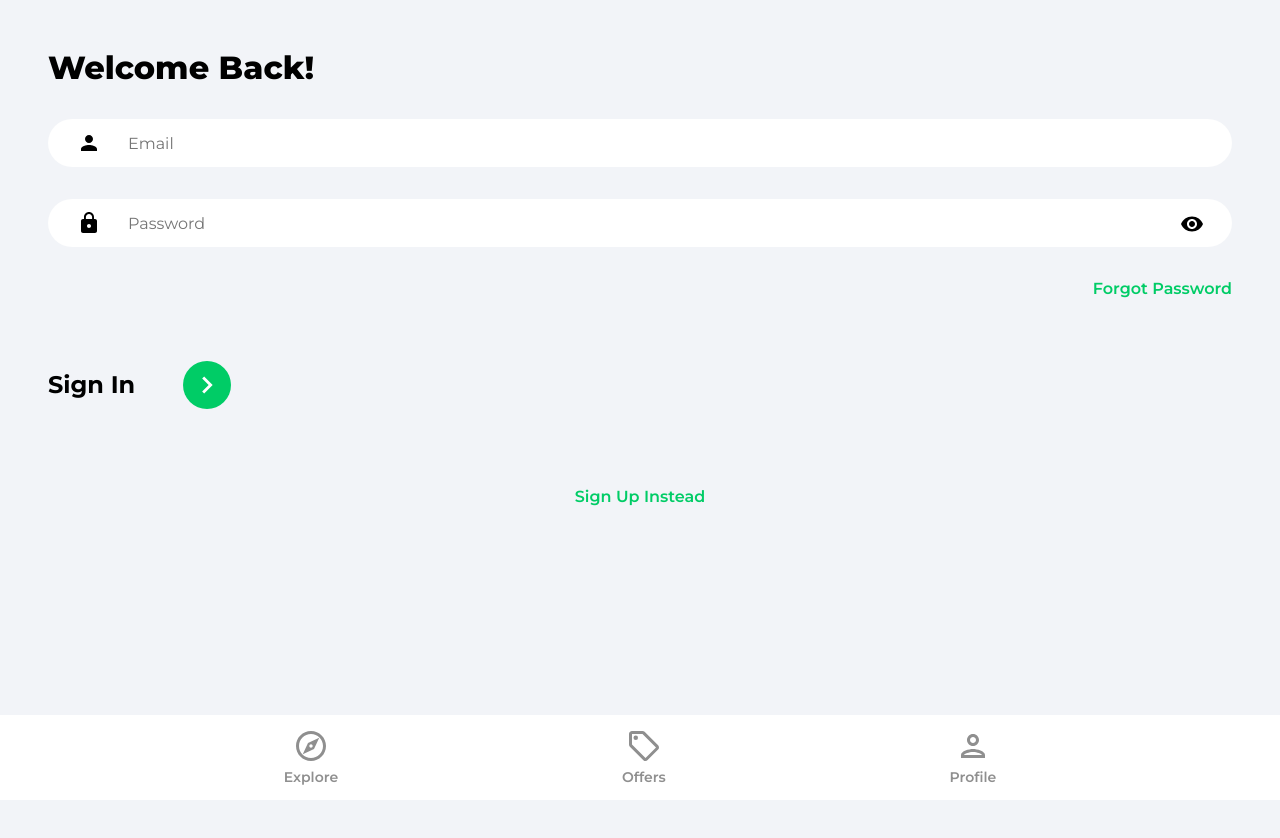
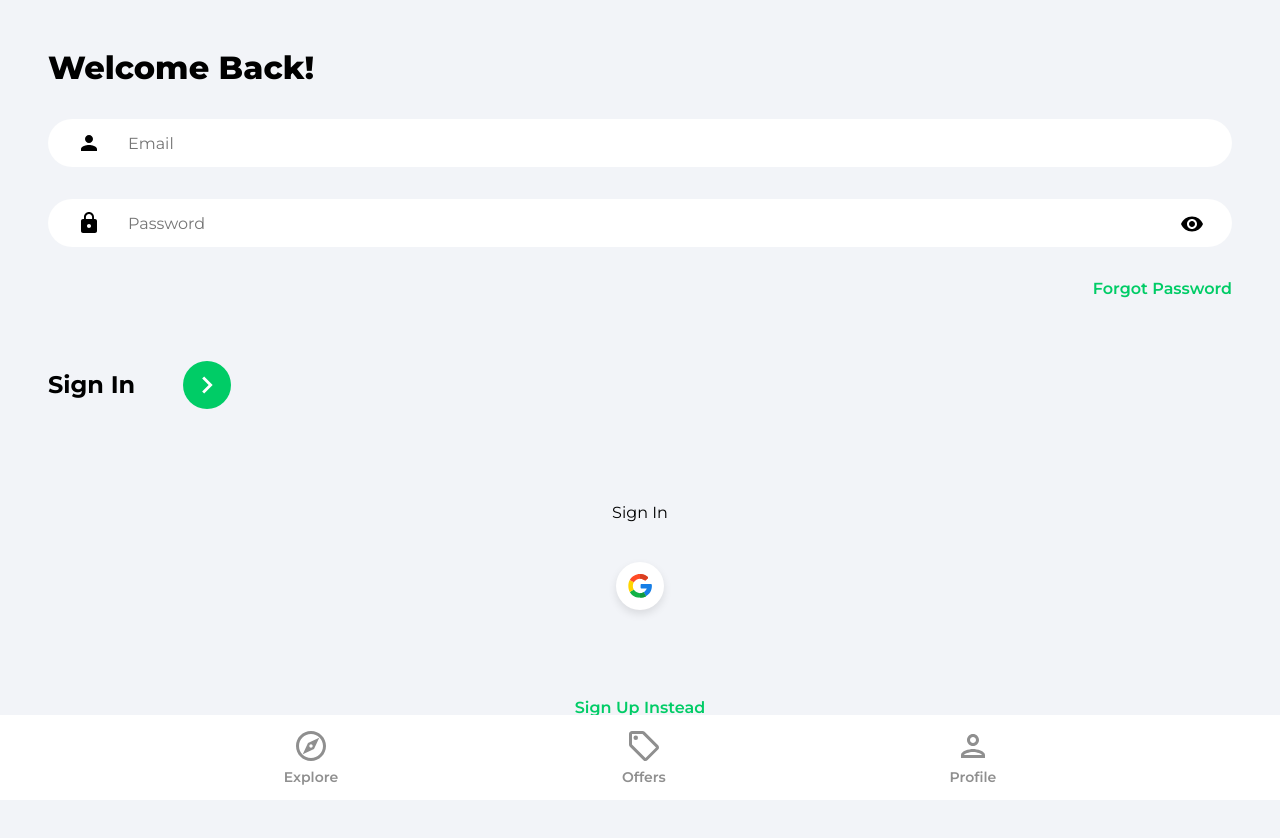
Before and after one commit to adityajinegar/house-marketplace, a React (Create React App) app: page /sign-in in a window 1280 px wide. Shown: the top 838 px of the page. Before the commit the page ends 800 px from the top, so only its background shows below. Built offline with nearby package versions, Linux system fonts and the light colour scheme.

Commit message:
Google OAuth

```diff
--- /dev/null
+++ b/src/components/OAuth.jsx
@@ -0,0 +1,47 @@
+import { useLocation, useNavigate } from 'react-router-dom';
+import { getAuth, signInWithPopup, GoogleAuthProvider } from 'firebase/auth';
+import { doc, setDoc, getDoc, serverTimestamp } from 'firebase/firestore';
+import { db } from './../firebase.config';
+import { toast } from 'react-toastify';
+import googleIcon from '../assets/svg/googleIcon.svg';
+
+function OAuth() {
+  const navigate = useNavigate();
+  const location = useLocation();
+
+  const onGoogleClick = async () => {
+    try {
+      const auth = getAuth();
+      const provider = new GoogleAuthProvider();
+      const result = await signInWithPopup(auth, provider);
+      const user = result.user;
+
+      // Check for user
+      const docRef = doc(db, 'users', user.uid);
+      const docSnap = await getDoc(docRef);
+
+      // If user doesn't exist, create user
+      if (!docSnap.exists) {
+        await setDoc(doc(db, 'users', user.uid), {
+          name: user.displayName,
+          email: user.email,
+          timestamp: serverTimestamp(),
+        });
+      }
+      navigate('/');
+    } catch (error) {
+      toast.error('Could not authorize with google');
+    }
+  };
+
+  return (
+    <div className='socialLogin'>
+      <p>Sign {location.pathname === '/sign-up' ? 'Up' : 'In'}</p>
+      <button className='socialIconDiv' onClick={onGoogleClick}>
+        <img className='socialIconImg' src={googleIcon} alt='Google' />
+      </button>
+    </div>
+  );
+}
+
+export default OAuth;
--- a/src/pages/SignIn.jsx
+++ b/src/pages/SignIn.jsx
@@ -4,6 +4,7 @@ import { Link, useNavigate } from 'react-router-dom';
 import { getAuth, signInWithEmailAndPassword } from 'firebase/auth';
 import { ReactComponent as ArrowRightIcon } from '../assets/svg/keyboardArrowRightIcon.svg';
 import visibilityIcon from '../assets/svg/visibilityIcon.svg';
+import OAuth from '../components/OAuth';
 
 function SignIn() {
   const [showPassword, setShowPassword] = useState(false);
@@ -81,6 +82,7 @@ function SignIn() {
               </button>
             </div>
           </form>
+          <OAuth />
           <Link to='/sign-up' className='registerLink'>
             Sign Up Instead
           </Link>
--- a/src/pages/SignUp.jsx
+++ b/src/pages/SignUp.jsx
@@ -10,6 +10,7 @@ import { setDoc, doc, serverTimestamp } from 'firebase/firestore';
 import { db } from '../firebase.config';
 import { ReactComponent as ArrowRightIcon } from '../assets/svg/keyboardArrowRightIcon.svg';
 import visibilityIcon from '../assets/svg/visibilityIcon.svg';
+import OAuth from '../components/OAuth';
 
 function SignUp() {
   const [showPassword, setShowPassword] = useState(false);
@@ -105,6 +106,7 @@ function SignUp() {
               </button>
             </div>
           </form>
+          <OAuth />
           <Link to='/sign-in' className='registerLink'>
             Sign In Instead
           </Link>
```
